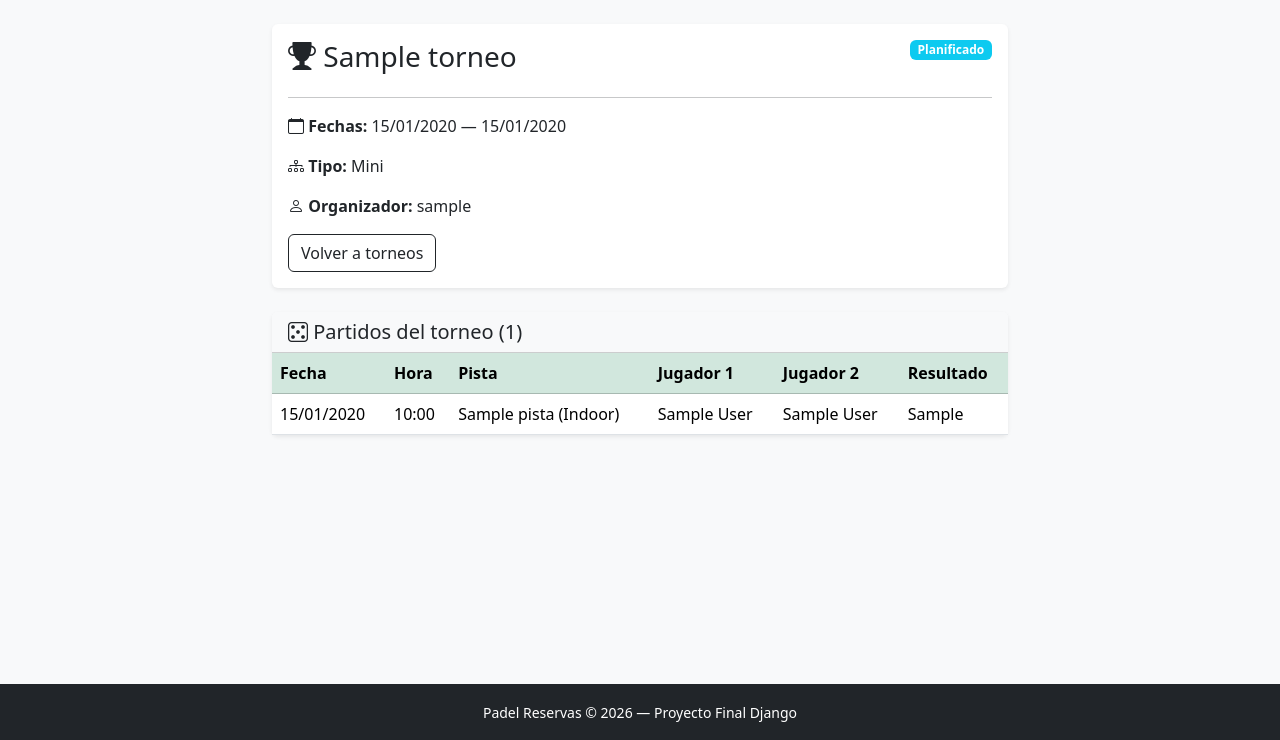
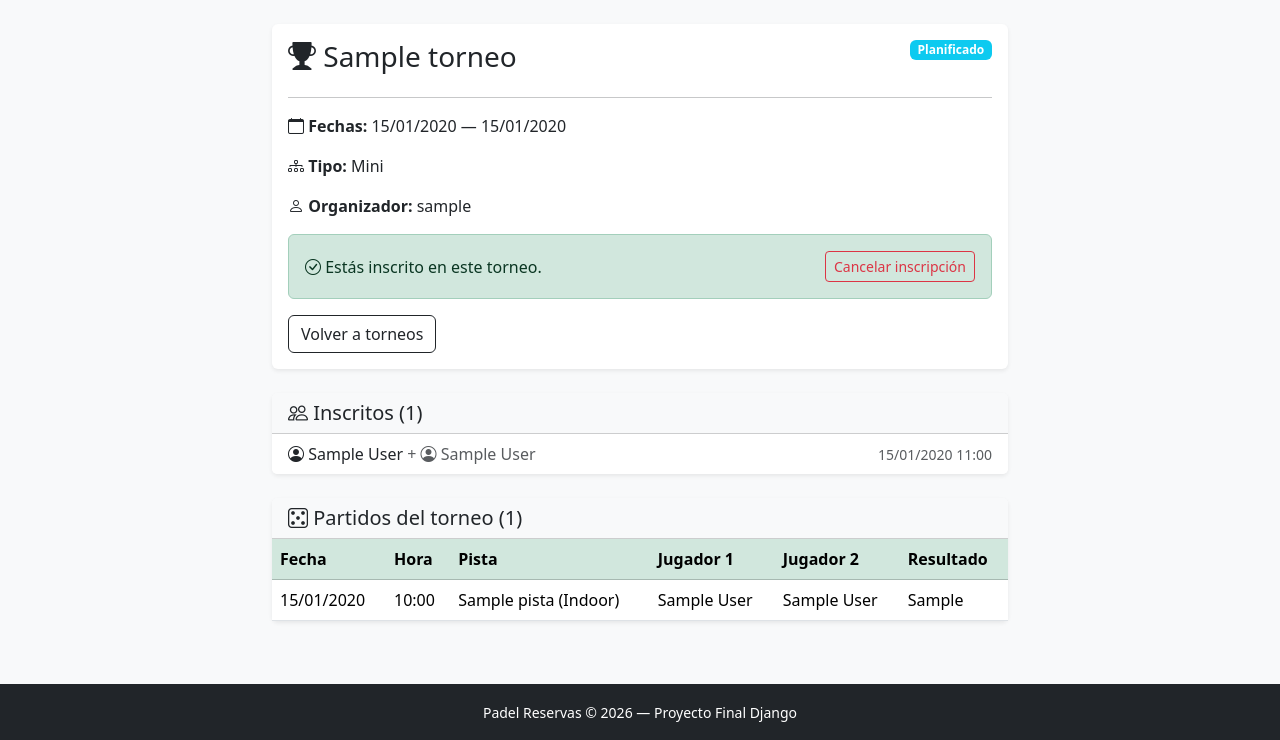
Before and after one commit to Baena15/padel-reservas, a Django app: page /torneos/1/ in a window 1280 px wide. Shown: the part 60-800 px from the top of the page. Run offline with Django 4.2, Linux system fonts and the light colour scheme; a user stored in the database is signed in; tables that the repository leaves empty hold one stand-in row (values such as "Sample post").

Commit message:
feat: inscripciones a torneos (solo o con pareja)

```diff
--- a/templates/torneos/torneo_detail.html
+++ b/templates/torneos/torneo_detail.html
@@ -17,9 +17,53 @@
         <p><strong><i class="bi bi-calendar"></i> Fechas:</strong> {{ torneo.fecha_inicio|date:"d/m/Y" }} — {{ torneo.fecha_fin|date:"d/m/Y" }}</p>
         <p><strong><i class="bi bi-diagram-3"></i> Tipo:</strong> {{ torneo.get_tipo_display }}</p>
         <p><strong><i class="bi bi-person"></i> Organizador:</strong> {{ torneo.admin.username }}</p>
+
+        {% if user.is_authenticated and torneo.estado == 'planificado' %}
+          {% if ya_inscrito %}
+            <div class="alert alert-success d-flex justify-content-between align-items-center">
+              <span><i class="bi bi-check-circle"></i> Estás inscrito en este torneo.</span>
+              <form method="post" action="{% url 'torneo_desinscribir' torneo.pk %}" class="m-0">
+                {% csrf_token %}
+                <button type="submit" class="btn btn-outline-danger btn-sm">Cancelar inscripción</button>
+              </form>
+            </div>
+          {% else %}
+            <div class="d-flex gap-2 mb-3">
+              <form method="post" action="{% url 'torneo_inscribir' torneo.pk %}" class="m-0">
+                {% csrf_token %}
+                <button type="submit" class="btn btn-success"><i class="bi bi-person-plus"></i> Apuntarme solo</button>
+              </form>
+              <a href="{% url 'torneo_inscribir_pareja' torneo.pk %}" class="btn btn-outline-success">
+                <i class="bi bi-people"></i> Apuntarme con pareja
+              </a>
+            </div>
+          {% endif %}
+        {% endif %}
+
         <a href="{% url 'torneo_list' %}" class="btn btn-outline-dark">Volver a torneos</a>
       </div>
     </div>
+
+    {% if inscripciones %}
+    <div class="card shadow-sm mt-4">
+      <div class="card-header bg-light">
+        <h5 class="mb-0"><i class="bi bi-people"></i> Inscritos ({{ inscripciones|length }})</h5>
+      </div>
+      <ul class="list-group list-group-flush">
+        {% for i in inscripciones %}
+        <li class="list-group-item d-flex justify-content-between align-items-center">
+          <span>
+            <i class="bi bi-person-circle"></i> {{ i.jugador.get_full_name|default:i.jugador.username }}
+            {% if i.pareja %}
+              <span class="text-muted">+ <i class="bi bi-person-circle"></i> {{ i.pareja.get_full_name|default:i.pareja.username }}</span>
+            {% endif %}
+          </span>
+          <small class="text-muted">{{ i.fecha_inscripcion|date:"d/m/Y H:i" }}</small>
+        </li>
+        {% endfor %}
+      </ul>
+    </div>
+    {% endif %}
 
     <div class="card shadow-sm mt-4">
       <div class="card-header bg-light">
--- a/templates/torneos/torneo_list.html
+++ b/templates/torneos/torneo_list.html
@@ -5,6 +5,11 @@
 {% block content %}
 <div class="d-flex justify-content-between align-items-center mb-4">
   <h2><i class="bi bi-trophy-fill"></i> Torneos</h2>
+  {% if user.is_staff or user.perfil.rol == "admin" %}
+    <a href="{% url 'torneo_create' %}" class="btn btn-success">
+      <i class="bi bi-plus-lg"></i> Crear torneo
+    </a>
+  {% endif %}
 </div>
 
 {% if torneos %}
--- a/torneos/models.py
+++ b/torneos/models.py
@@ -44,3 +44,20 @@ class PartidoTorneo(models.Model):
 
     def __str__(self):
         return f"{self.jugador1.username} vs {self.jugador2.username} ({self.torneo.nombre})"
+
+
+class InscripcionTorneo(models.Model):
+    torneo = models.ForeignKey(Torneo, on_delete=models.CASCADE, related_name="inscripciones")
+    jugador = models.ForeignKey(User, on_delete=models.CASCADE, related_name="inscripciones_torneo")
+    pareja = models.ForeignKey(
+        User, on_delete=models.CASCADE, null=True, blank=True,
+        related_name="inscripciones_torneo_pareja"
+    )
+    fecha_inscripcion = models.DateTimeField(auto_now_add=True)
+
+    class Meta:
+        unique_together = ["torneo", "jugador"]
+        ordering = ["fecha_inscripcion"]
+
+    def __str__(self):
+        return f"{self.jugador.username} en {self.torneo.nombre}"
--- a/torneos/urls.py
+++ b/torneos/urls.py
@@ -1,7 +1,18 @@
 from django.urls import path
-from .views import TorneoListView, TorneoDetailView
+from .views import (
+    TorneoListView,
+    TorneoDetailView,
+    TorneoCreateView,
+    TorneoInscribirView,
+    TorneoInscribirParejaView,
+    TorneoDesinscribirView,
+)
 
 urlpatterns = [
     path("", TorneoListView.as_view(), name="torneo_list"),
     path("<int:pk>/", TorneoDetailView.as_view(), name="torneo_detail"),
+    path("nuevo/", TorneoCreateView.as_view(), name="torneo_create"),
+    path("<int:pk>/inscribir/", TorneoInscribirView.as_view(), name="torneo_inscribir"),
+    path("<int:pk>/inscribir/pareja/", TorneoInscribirParejaView.as_view(), name="torneo_inscribir_pareja"),
+    path("<int:pk>/desinscribir/", TorneoDesinscribirView.as_view(), name="torneo_desinscribir"),
 ]
--- a/torneos/views.py
+++ b/torneos/views.py
@@ -1,9 +1,20 @@
-from django.shortcuts import render, get_object_or_404
-from django.contrib.auth.mixins import LoginRequiredMixin
-from django.views.generic import ListView, DetailView
+from django.contrib.auth.mixins import LoginRequiredMixin, UserPassesTestMixin
+from django.contrib.auth.models import User
+from django.shortcuts import get_object_or_404, redirect
+from django.urls import reverse_lazy
+from django.views.generic import ListView, DetailView, CreateView, FormView
+from django.views import View
+from django.contrib import messages
 from django.db.models import Count
 
-from .models import Torneo, PartidoTorneo
+from .models import Torneo, PartidoTorneo, InscripcionTorneo
+from .forms import TorneoForm, InscripcionParejaForm
+
+
+def es_admin(user):
+    if user.is_staff:
+        return True
+    return hasattr(user, "perfil") and user.perfil.rol == "admin"
 
 
 class TorneoListView(ListView):
@@ -27,4 +38,92 @@ class TorneoDetailView(DetailView):
         context["partidos"] = self.object.partidos.select_related(
             "pista", "jugador1", "jugador2"
         ).order_by("fecha", "hora_inicio")
+        context["inscripciones"] = self.object.inscripciones.select_related(
+            "jugador", "pareja"
+        ).order_by("fecha_inscripcion")
+        if self.request.user.is_authenticated:
+            context["ya_inscrito"] = self.object.inscripciones.filter(
+                jugador=self.request.user
+            ).exists()
+        else:
+            context["ya_inscrito"] = False
         return context
+
+
+class TorneoCreateView(LoginRequiredMixin, UserPassesTestMixin, CreateView):
+    model = Torneo
+    form_class = TorneoForm
+    template_name = "torneos/torneo_form.html"
+    success_url = reverse_lazy("torneo_list")
+
+    def test_func(self):
+        return es_admin(self.request.user)
+
+    def form_valid(self, form):
+        form.instance.admin = self.request.user
+        return super().form_valid(form)
+
+
+class TorneoInscribirView(LoginRequiredMixin, View):
+    def post(self, request, pk):
+        torneo = get_object_or_404(Torneo, pk=pk)
+        if torneo.estado != "planificado":
+            messages.error(request, "Las inscripciones para este torneo están cerradas.")
+            return redirect("torneo_detail", pk=pk)
+        if torneo.inscripciones.filter(jugador=request.user).exists():
+            messages.warning(request, "Ya estás inscrito en este torneo.")
+            return redirect("torneo_detail", pk=pk)
+        InscripcionTorneo.objects.create(torneo=torneo, jugador=request.user)
+        messages.success(request, "¡Te has inscrito al torneo!")
+        return redirect("torneo_detail", pk=pk)
+
+
+class TorneoInscribirParejaView(LoginRequiredMixin, FormView):
+    template_name = "torneos/inscripcion_pareja_form.html"
+    form_class = InscripcionParejaForm
+
+    def dispatch(self, request, *args, **kwargs):
+        self.torneo = get_object_or_404(Torneo, pk=self.kwargs["pk"])
+        if self.torneo.estado != "planificado":
+            messages.error(request, "Las inscripciones para este torneo están cerradas.")
+            return redirect("torneo_detail", pk=self.torneo.pk)
+        if self.torneo.inscripciones.filter(jugador=request.user).exists():
+            messages.warning(request, "Ya estás inscrito en este torneo.")
+            return redirect("torneo_detail", pk=self.torneo.pk)
+        return super().dispatch(request, *args, **kwargs)
+
+    def get_form_kwargs(self):
+        kwargs = super().get_form_kwargs()
+        kwargs["torneo"] = self.torneo
+        kwargs["user"] = self.request.user
+        return kwargs
+
+    def form_valid(self, form):
+        pareja = form.cleaned_data["pareja"]
+        if self.torneo.inscripciones.filter(jugador=pareja).exists():
+            messages.error(self.request, "Tu pareja ya está inscrita en este torneo.")
+            return redirect("torneo_detail", pk=self.torneo.pk)
+        InscripcionTorneo.objects.create(torneo=self.torneo, jugador=self.request.user, pareja=pareja)
+        InscripcionTorneo.objects.create(torneo=self.torneo, jugador=pareja, pareja=self.request.user)
+        messages.success(self.request, f"¡Te has inscrito al torneo con {pareja.username}!")
+        return redirect("torneo_detail", pk=self.torneo.pk)
+
+    def get_context_data(self, **kwargs):
+        context = super().get_context_data(**kwargs)
+        context["torneo"] = self.torneo
+        return context
+
+
+class TorneoDesinscribirView(LoginRequiredMixin, View):
+    def post(self, request, pk):
+        torneo = get_object_or_404(Torneo, pk=pk)
+        inscripcion = torneo.inscripciones.filter(jugador=request.user).first()
+        if not inscripcion:
+            messages.warning(request, "No estás inscrito en este torneo.")
+            return redirect("torneo_detail", pk=pk)
+        # Si tenía pareja, desinscribir también a la pareja
+        if inscripcion.pareja:
+            torneo.inscripciones.filter(jugador=inscripcion.pareja).delete()
+        inscripcion.delete()
+        messages.success(request, "Has cancelado tu inscripción al torneo.")
+        return redirect("torneo_detail", pk=pk)
```
Also changed, not shown: templates/torneos/inscripcion_pareja_form.html (added, +31 -0 lines), templates/torneos/torneo_form.html (added, +38 -0 lines), torneos/admin.py (+18 -1 lines), torneos/forms.py (added, +46 -0 lines), torneos/migrations/0002_inscripciontorneo.py (added).
